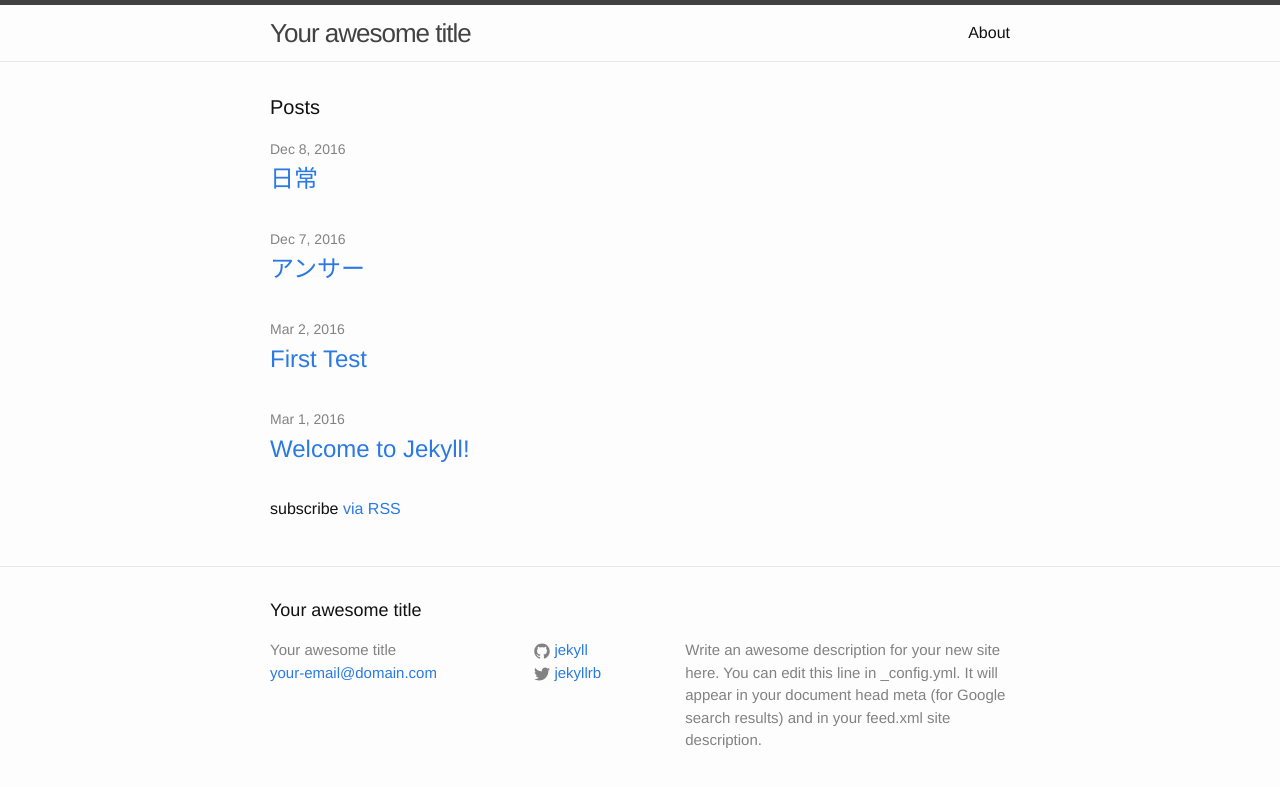
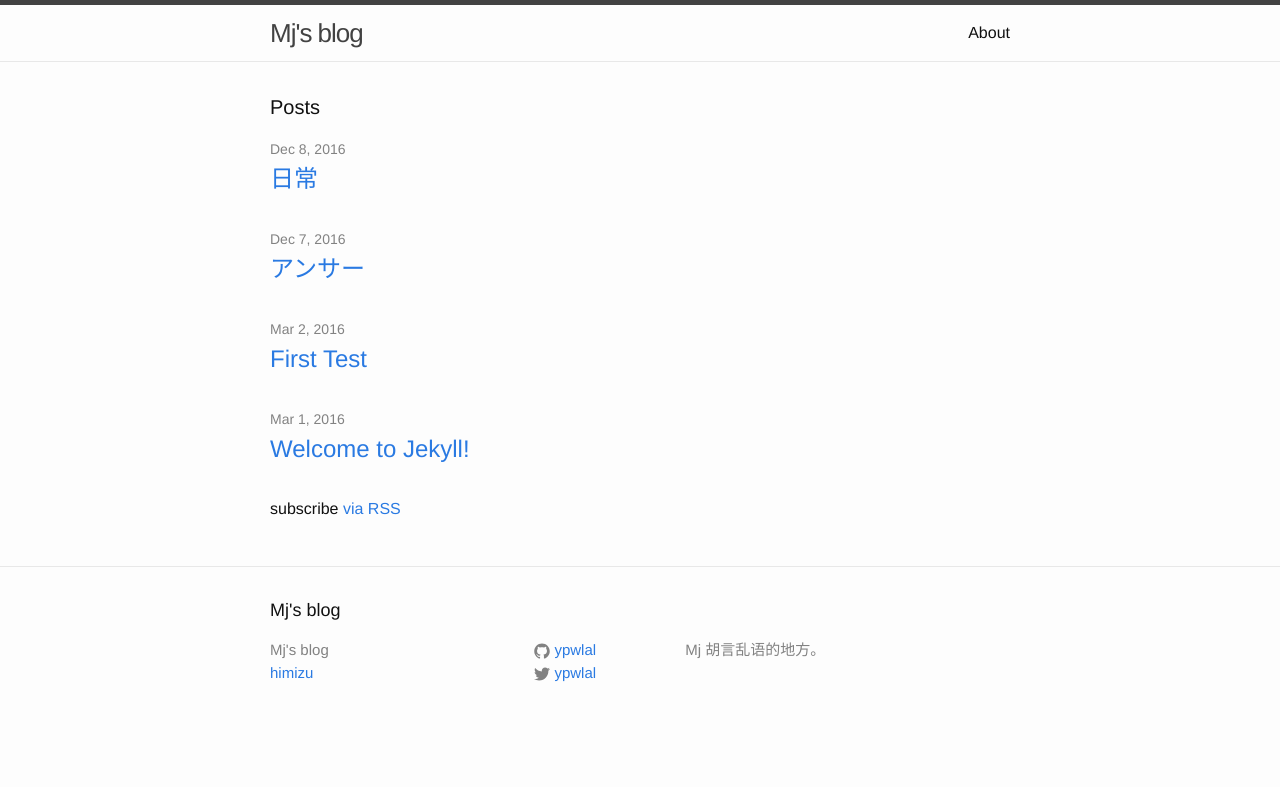
Before and after one commit to ypwlal/ypwlal.github.io, a Jekyll site: the page built from index.html, in a window 1280 px wide. Shown: the top 787 px of the page. Built offline with Jekyll 4.4.1, drawn with Linux system fonts in a browser that asks for light colours.

Commit message:
feat(title && description): 修改title和description

```diff
--- a/_config.yml
+++ b/_config.yml
@@ -6,16 +6,14 @@
 # 'jekyll serve'. If you change this file, please restart the server process.
 
 # Site settings
-title: Your awesome title
-email: your-email@domain.com
+title: Mj's blog
+email: himizu
 description: > # this means to ignore newlines until "baseurl:"
-  Write an awesome description for your new site here. You can edit this
-  line in _config.yml. It will appear in your document head meta (for
-  Google search results) and in your feed.xml site description.
+  Mj 胡言乱语的地方。
 baseurl: "" # the subpath of your site, e.g. /blog
 url: "http://ypwlal.github.io/" # the base hostname & protocol for your site
-twitter_username: jekyllrb
-github_username:  jekyll
+twitter_username: ypwlal
+github_username:  ypwlal
 
 # Build settings
 markdown: kramdown
```
